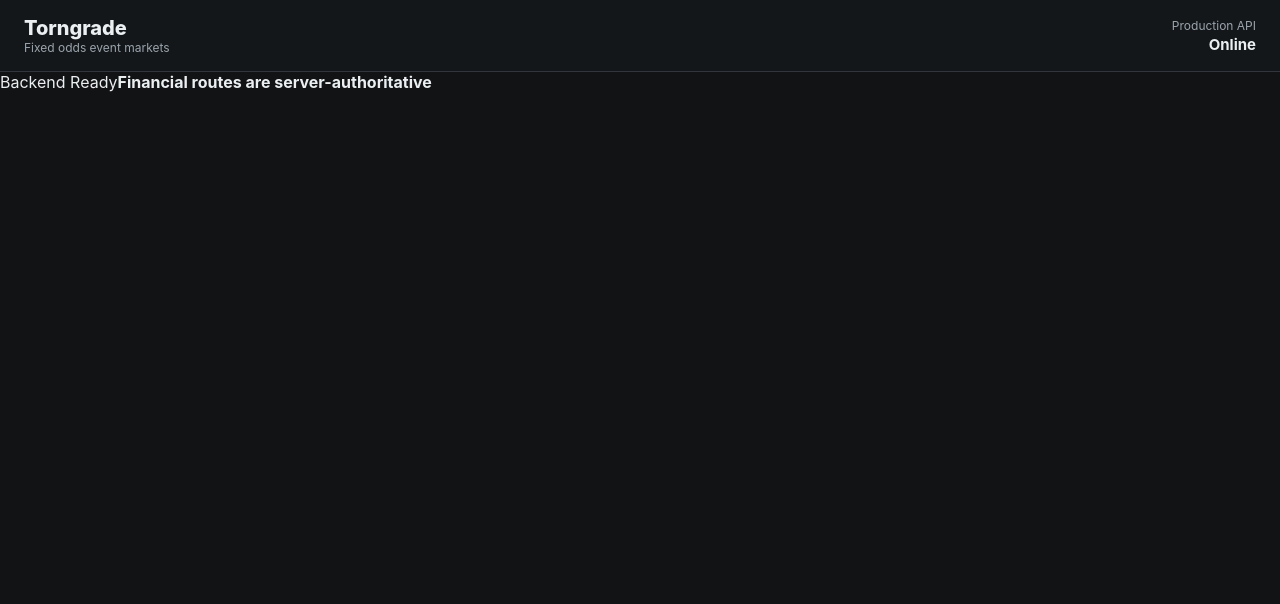
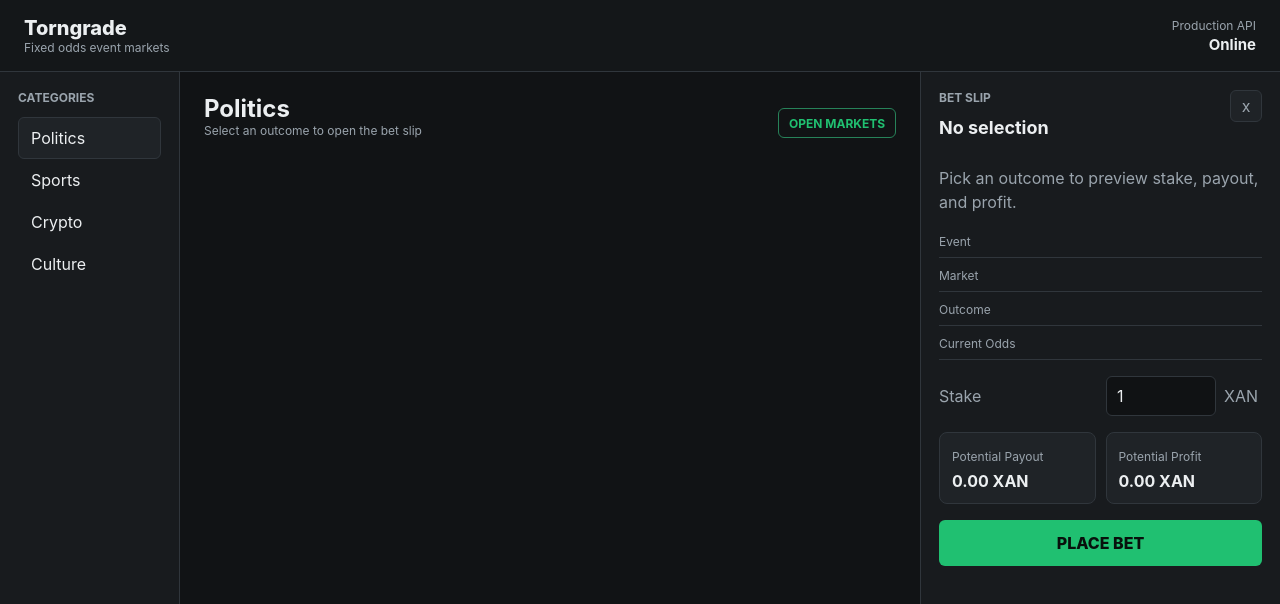
Before and after one commit to Awessumdev/torngrade-rework, a Next.js app: page / in a window 1280 px wide. Shown: the top 604 px of the page. Built offline with nearby package versions, Linux system fonts and the light colour scheme.

Commit message:
Render sportsbook home page

```diff
--- a/app/page.js
+++ b/app/page.js
@@ -21,14 +21,105 @@ export default function Page() {
       ),
     ),
     React.createElement(
-      'section',
-      { className: 'market-board' },
+      'div',
+      { className: 'layout' },
       React.createElement(
-        'div',
-        { className: 'section-heading' },
-        React.createElement('span', null, 'Backend Ready'),
-        React.createElement('strong', null, 'Financial routes are server-authoritative'),
+        'aside',
+        { className: 'categories', 'aria-label': 'Categories' },
+        React.createElement('div', { className: 'section-title' }, 'Categories'),
+        ['Politics', 'Sports', 'Crypto', 'Culture'].map((category, index) => React.createElement(
+          'button',
+          {
+            key: category,
+            className: `category${index === 0 ? ' active' : ''}`,
+            'data-category': category,
+            type: 'button',
+          },
+          category,
+        )),
+      ),
+      React.createElement(
+        'section',
+        { className: 'markets-area' },
+        React.createElement(
+          'div',
+          { className: 'toolbar' },
+          React.createElement(
+            'div',
+            null,
+            React.createElement('h1', { id: 'categoryTitle' }, 'Politics'),
+            React.createElement('p', null, 'Select an outcome to open the bet slip'),
+          ),
+          React.createElement('div', { className: 'status-pill' }, 'OPEN MARKETS'),
+        ),
+        React.createElement('div', { id: 'eventsList', className: 'events-list' }),
+      ),
+      React.createElement(
+        'aside',
+        { id: 'betSlip', className: 'bet-slip empty', 'aria-label': 'Bet slip' },
+        React.createElement(
+          'div',
+          { className: 'slip-header' },
+          React.createElement(
+            'div',
+            null,
+            React.createElement('div', { className: 'section-title' }, 'Bet Slip'),
+            React.createElement('h2', { id: 'slipTitle' }, 'No selection'),
+          ),
+          React.createElement('button', { id: 'clearSlip', className: 'icon-button', type: 'button', 'aria-label': 'Clear bet slip' }, 'x'),
+        ),
+        React.createElement('div', { id: 'emptySlip', className: 'empty-state' }, 'Pick an outcome to preview stake, payout, and profit.'),
+        React.createElement(
+          'div',
+          { id: 'activeSlip', className: 'slip-content', hidden: true },
+          React.createElement(
+            'dl',
+            { className: 'bet-details' },
+            detail('Event', 'slipEvent'),
+            detail('Market', 'slipMarket'),
+            detail('Outcome', 'slipOutcome'),
+            detail('Current Odds', 'slipOdds'),
+          ),
+          React.createElement(
+            'label',
+            { className: 'stake-field' },
+            React.createElement('span', null, 'Stake'),
+            React.createElement('input', { id: 'stakeInput', type: 'number', min: '1', max: '1', step: '1', defaultValue: '1' }),
+            React.createElement('em', null, 'XAN'),
+          ),
+          React.createElement(
+            'div',
+            { className: 'preview-grid' },
+            React.createElement('div', null, React.createElement('span', null, 'Potential Payout'), React.createElement('strong', { id: 'previewPayout' }, '0.00 XAN')),
+            React.createElement('div', null, React.createElement('span', null, 'Potential Profit'), React.createElement('strong', { id: 'previewProfit' }, '0.00 XAN')),
+          ),
+          React.createElement('button', { id: 'placeBet', className: 'place-button', type: 'button' }, 'PLACE BET'),
+          React.createElement(
+            'section',
+            { id: 'acceptedBet', className: 'accepted', hidden: true },
+            React.createElement('div', { className: 'accepted-title' }, 'Bet Accepted'),
+            React.createElement(
+              'dl',
+              null,
+              detail('Bet ID', 'acceptedId'),
+              detail('Accepted Odds', 'acceptedOdds'),
+              detail('Stake', 'acceptedStake'),
+              detail('Potential Payout', 'acceptedPayout'),
+              detail('Timestamp', 'acceptedTimestamp'),
+            ),
+          ),
+        ),
       ),
     ),
+    React.createElement('script', { src: '/app.js', defer: true }),
   );
 }
+
+function detail(label, id) {
+  return React.createElement(
+    'div',
+    { key: id },
+    React.createElement('dt', null, label),
+    React.createElement('dd', { id }),
+  );
+}
```
